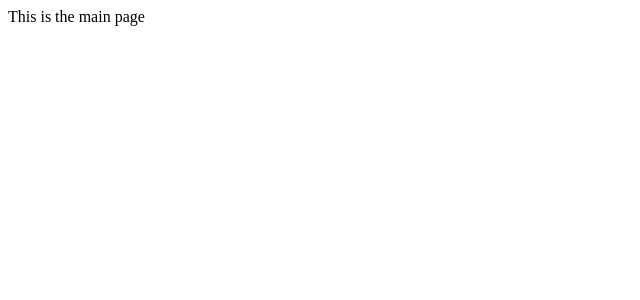
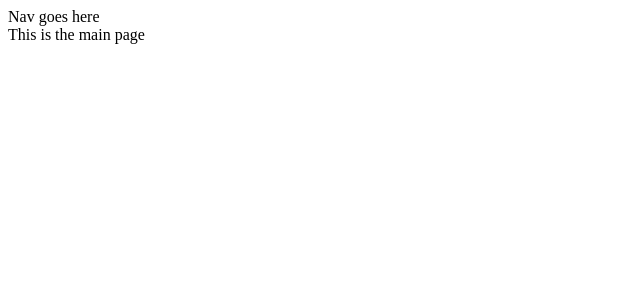
Before and after one commit to yxj0312/lc-nuxt-3-example, a Nuxt app: page / in a window 1280 px wide. Shown: the top 300 px of the page, without its empty margins (0-640 px from the left). Built offline with nearby package versions, Linux system fonts and the light colour scheme.

Commit message:
add layout page

```diff
--- /dev/null
+++ b/layouts/default.vue
@@ -0,0 +1,6 @@
+<template>
+  <div>
+    <nav>Nav goes here</nav>
+    <slot />
+  </div>
+</template>
```
